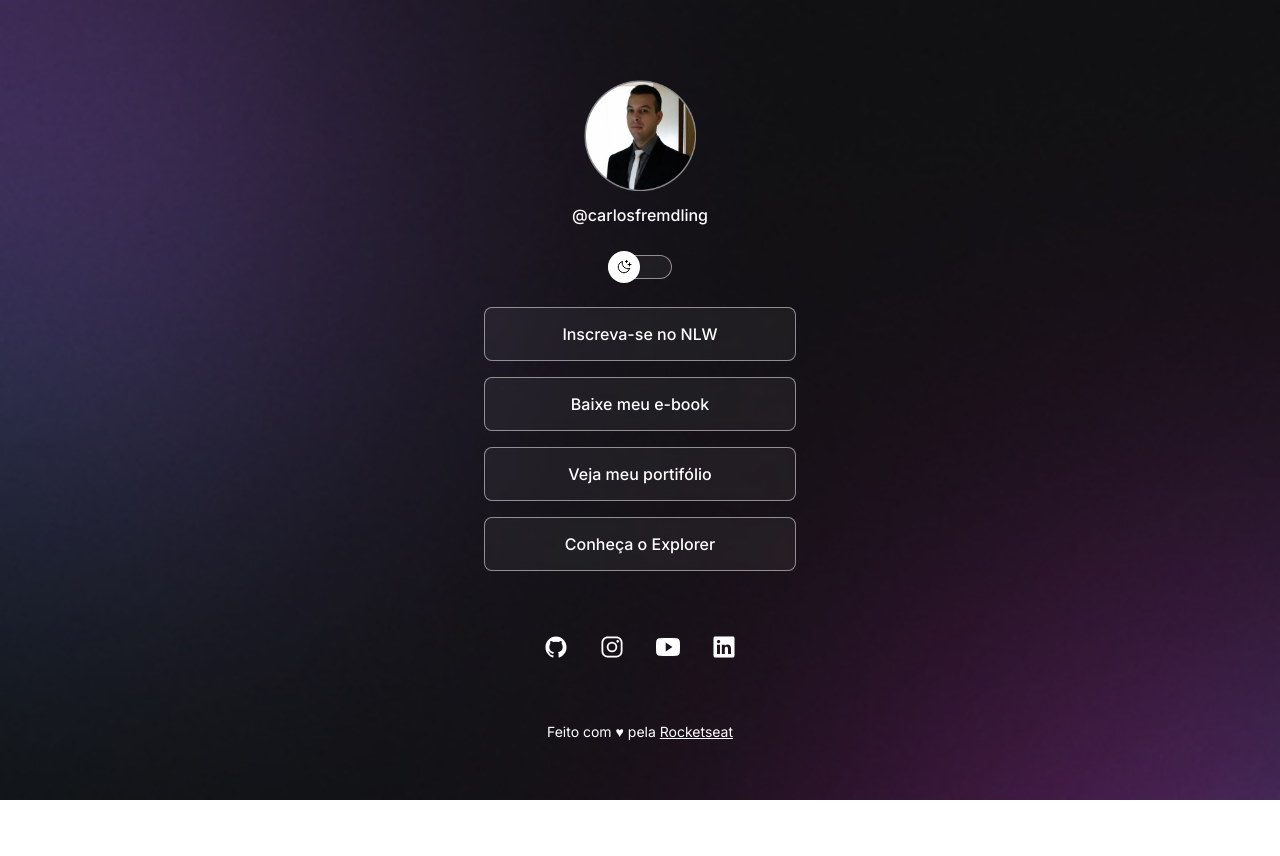
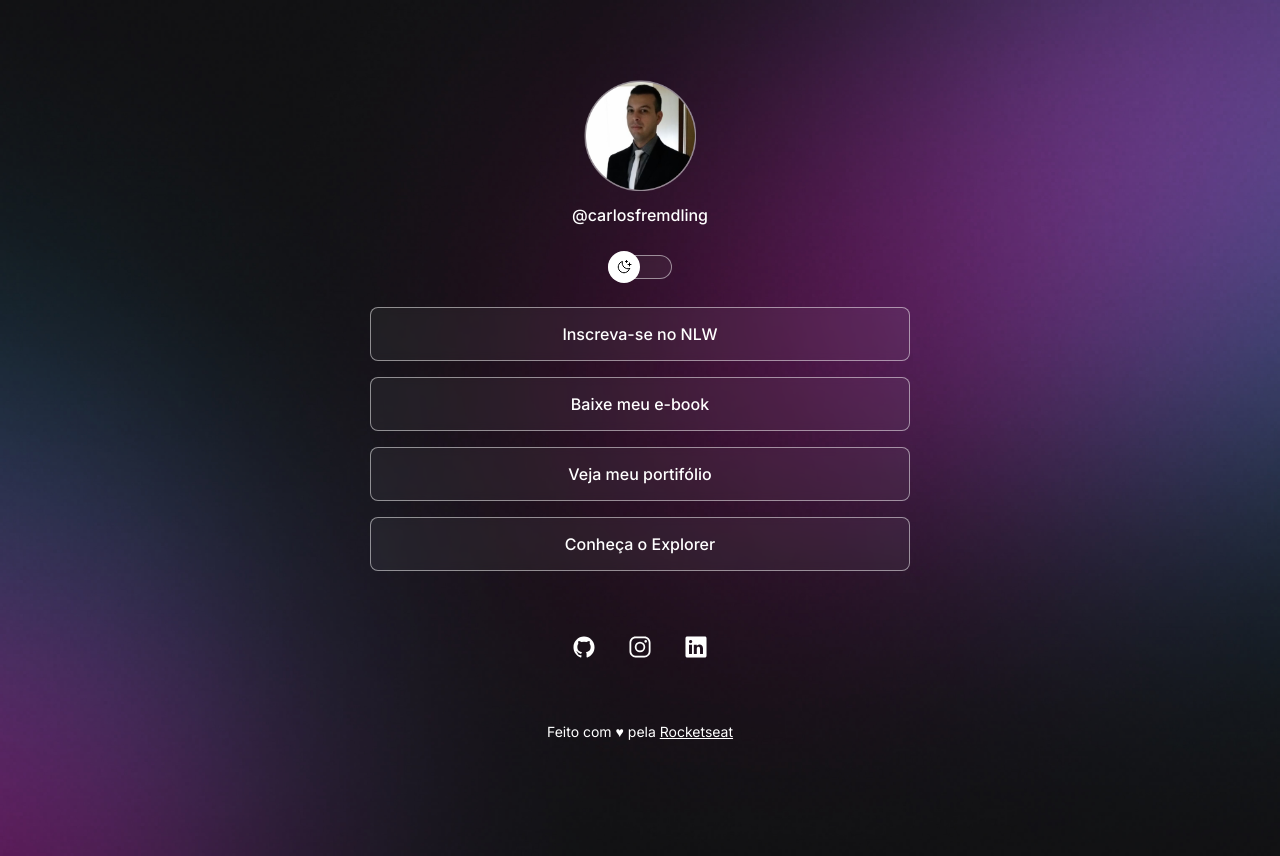
Before and after one commit to carlosfremdling/projeto, a plain HTML site: page index.html in a window 1280 px wide. Before the commit the page ends 800 px from the top, so only its background shows below. Drawn offline with nearby package versions, Linux system fonts and the light colour scheme.

Commit message:
change background based on media queries

```diff
--- a/index.html
+++ b/index.html
@@ -41,16 +41,13 @@
         </li>
       </ul>
       <div id="social-links">
-        <a href="">
+        <a href="https://github.com/carlosfremdling">
           <ion-icon name="logo-github"></ion-icon>
         </a>
-        <a href="">
+        <a href="https://www.instagram.com/carlosfremdling/">
           <ion-icon name="logo-instagram"></ion-icon>
         </a>
-        <a href="">
-          <ion-icon name="logo-youtube"></ion-icon>
-        </a>
-        <a href="">
+        <a href="https://www.linkedin.com/in/carlos-aladar-9b0290187/">
           <ion-icon name="logo-linkedin"></ion-icon>
         </a>
       </div>
--- a/style.css
+++ b/style.css
@@ -27,6 +27,7 @@
 }
 body {
   background: var(--bg-url) no-repeat top center/cover;
+  height: 100vh;
 }
 
 body * {
@@ -35,7 +36,8 @@ body * {
 }
 
 #container {
-  width: 360px;
+  width: 100%;
+  max-width: 588px;
   margin: 56px auto 0px;
   padding: 0 24px;
 }
@@ -155,3 +157,15 @@ footer {
   text-align: center;
   font-size: 14px;
 }
+
+/* media queries */
+
+@media (min-width: 700px) {
+  :root {
+    --bg-url: url(./assets/bg-desktop.jpg);
+  }
+
+  .light {
+    --bg-url: url(./assets/bg-desktop-light.jpg);
+  }
+}
```
Also changed, not shown: assets/bg-desktop-light.jpg (added), assets/bg-desktop.jpg (added).
